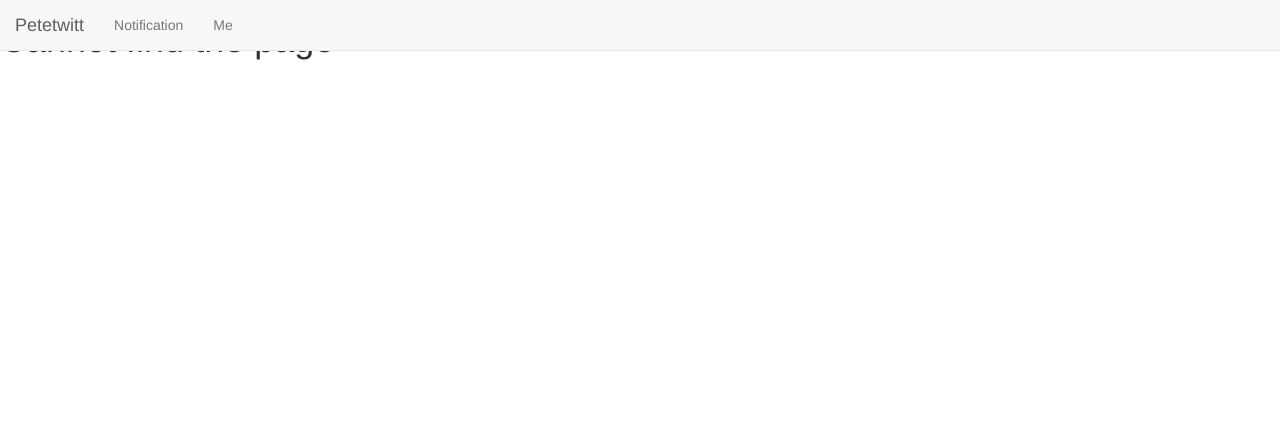
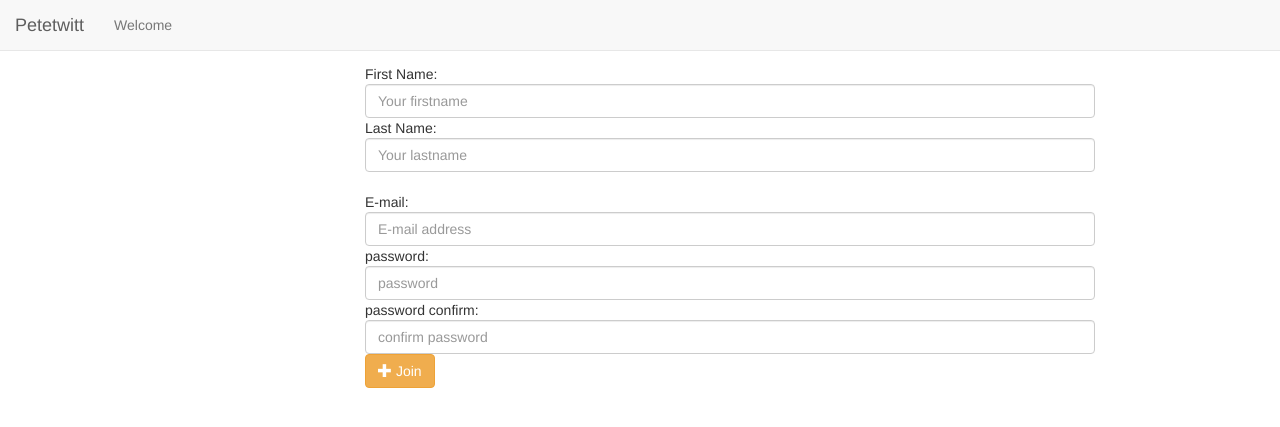
Before and after one commit to RyanCccc/PeeTwitt, a Django app: template templates/user/signup.html in a window 1280 px wide. Shown: the top 427 px of the page. Run offline with Django 3.2, Linux system fonts and the light colour scheme; the template is opened without the code that fills it, so the values that code supplies are empty; some libraries are stand-ins or nearby versions.

Commit message:
basic signup completed

```diff
--- a/templates/user/signup.html
+++ b/templates/user/signup.html
@@ -1,5 +1,50 @@
 {% extends "base.html" %}
+{% block stdnav %}
+{% endblock %}
 
 {% block content %}
-<h1>Cannot find the page</h1>
+
+<div class="container mybody row">
+	<div class="col-md-4 row">
+
+
+
+	</div>
+
+	<div class="col-md-8">
+				<form name="sign_in" action="account/signin/" method="POST">{% csrf_token %}
+					<span>First Name: </span>
+                    <div class="button ">
+                    	<input class="form-control button" name="firstname" type="text" placeholder="Your firstname">
+                    </div>
+
+                    <span>Last Name: </span>
+                    <div class="button">
+                    	<input class="form-control button" name="lastname" type="text" placeholder="Your lastname"><br>
+                    </div>
+
+                    <span>E-mail: </span>
+                    <div class="button ">
+                    	<input class="form-control button" name="email" type="text" placeholder="E-mail address">
+                    </div>
+
+                    <span>password: </span>
+                    <div class="button ">
+                    	<input class="form-control button" name="password" type="password" placeholder="password">
+                    </div>
+
+                    <span>password confirm: </span>
+                    <div class="button ">
+                    	<input class="form-control button" name="pwconfirm" type="password" placeholder="confirm password">
+                    </div>
+
+                    <button type="submit" id="btnLogin" class="btn btn-warning">
+  						<span class="glyphicon glyphicon-plus"></span>
+                      	Join
+                    </button>
+                </form>
+    </div>
+
+</div>
+
 {% endblock %}
```
Also changed, not shown: templates/index.html (+8 -8 lines).
